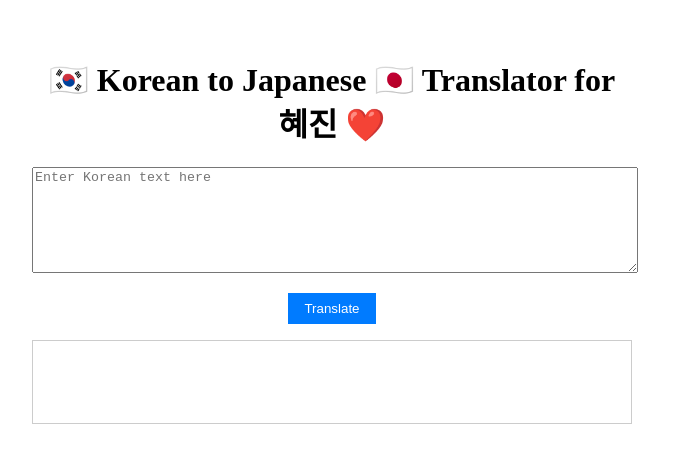
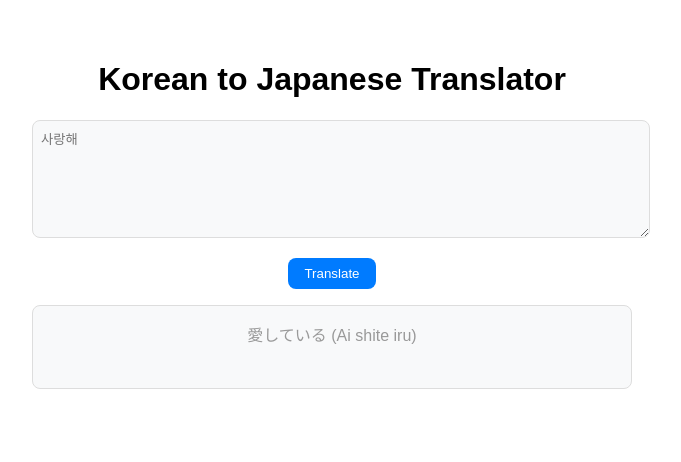
Before and after one commit to peter9596-sudo/korean-to-japanese-translator, a website: page docs/index.html in a window 1280 px wide. Shown: the whole page, without its empty margins (308-989 px from the left). Drawn offline with Linux system fonts and the light colour scheme.

Commit message:
Add default values and gray color

```diff
--- a/docs/assets/index-DHadist0.css
+++ b/docs/assets/index-DHadist0.css
@@ -1 +1 @@
-#app{max-width:600px;margin:0 auto;padding:2rem;text-align:center}textarea{width:100%;height:100px;margin-bottom:1rem}button{padding:.5rem 1rem;background-color:#007bff;color:#fff;border:none;cursor:pointer}button:hover{background-color:#0056b3}#output{margin-top:1rem;padding:1rem;border:1px solid #ccc;min-height:50px}
+#app{max-width:600px;margin:0 auto;padding:2rem;text-align:center;font-family:'Nanum Barun Gothic',sans-serif}textarea{width:100%;height:100px;margin-bottom:1rem;font-family:'Nanum Barun Gothic',sans-serif;border-radius:8px;background-color:#f8f9fa;border:1px solid #ddd;padding:.5rem}button{padding:.5rem 1rem;background-color:#007bff;color:#fff;border:none;cursor:pointer;border-radius:8px}button:hover{background-color:#0056b3}#output{margin-top:1rem;padding:1rem;border:1px solid #ddd;min-height:50px;border-radius:8px;background-color:#f8f9fa;color:#999}
--- a/docs/index.html
+++ b/docs/index.html
@@ -10,10 +10,10 @@
   </head>
   <body>
     <div id="app">
-      <h1>🇰🇷 Korean to Japanese 🇯🇵 Translator for 혜진 ❤️</h1>
-      <textarea id="input" placeholder="Enter Korean text here"></textarea>
+      <h1>Korean to Japanese Translator</h1>
+      <textarea id="input" placeholder="사랑해"></textarea>
       <button id="translate">Translate</button>
-      <div id="output"></div>
+      <div id="output">愛している (Ai shite iru)</div>
     </div>
 
   </body>
```
